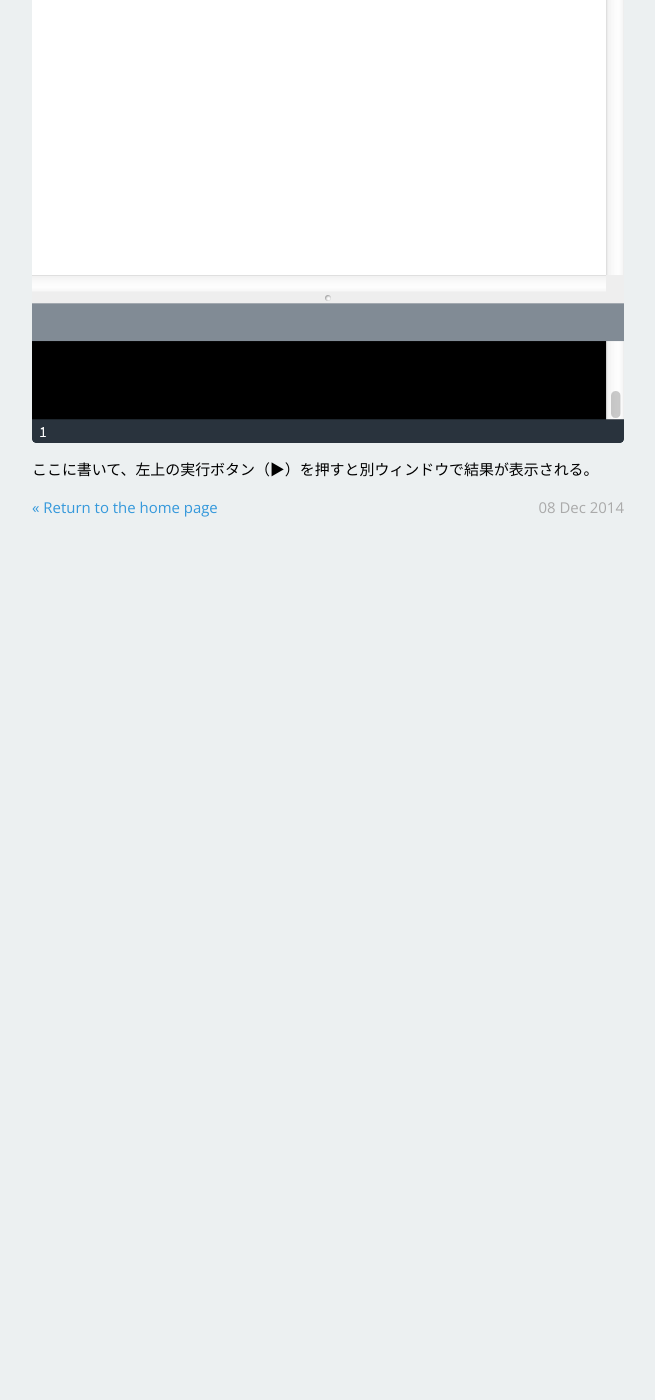
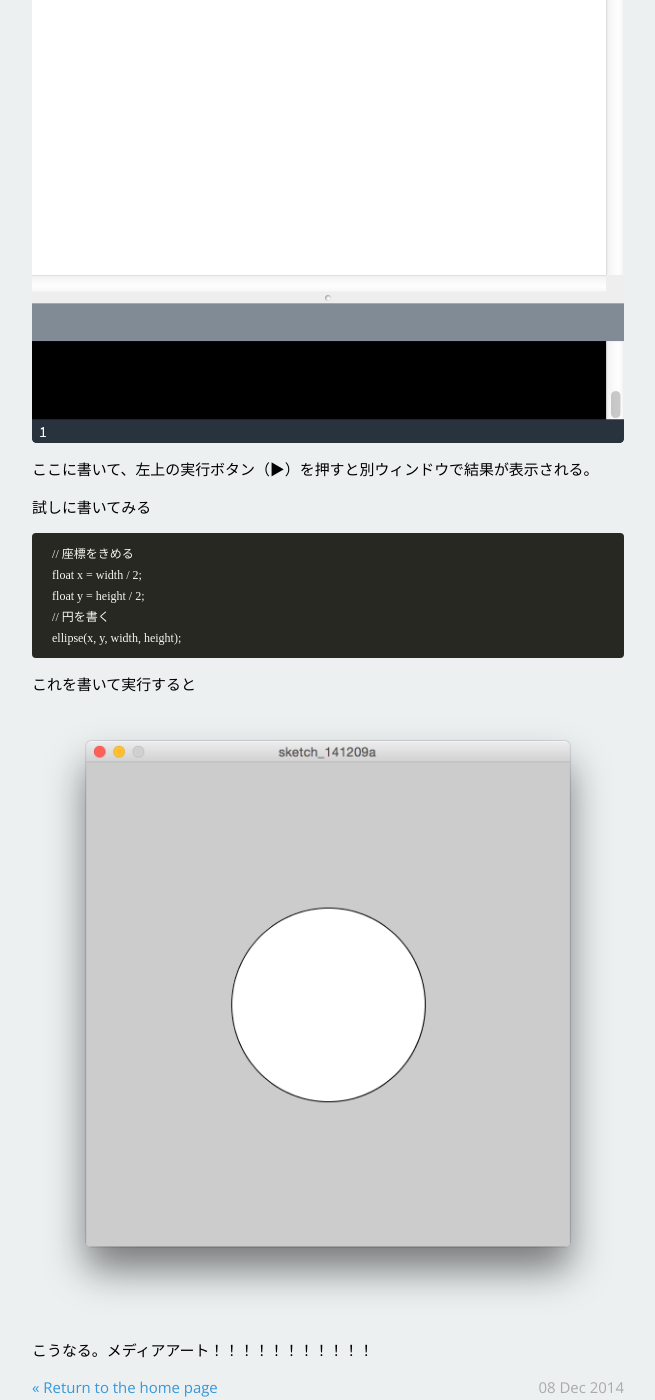
Before and after one commit to takashi/takashi.github.io, a Jekyll site: the page built from _posts/2014-12-08-visual-coding-with-processing.md, in a window 1280 px wide and 1400 px high, scrolled down 2200 px. Shown: the whole window, without its empty margins (312-967 px from the left). Built offline with Jekyll 4.4.1, drawn with Linux system fonts in a browser that asks for light colours; nearby versions of some CDN libraries; some web fonts are replaced; before the commit the page ends 2740 px from its top, so only the background shows below that.

Commit message:
modify post

````diff
--- a/_posts/2014-12-08-visual-coding-with-processing.md
+++ b/_posts/2014-12-08-visual-coding-with-processing.md
@@ -54,17 +54,17 @@ LiT(Life is Tech!)とは中学生、高校生のためのプログラミング
 
 線引きたい、とおもったら
 
-```processing
+{% highlight processing %}
 line(x1, y1, x2, y2);
-```
+{% endhighlight %}
 
 これでよい
 
 0から10の範囲で乱数が欲しいなら
 
-```processing
+{% highlight processing %}
 ramdom(10)
-```
+{% endhighlight %}
 
 これでよい。余計なプレフィックスもつかない(大事)
 もしこれが最初に学ぶ言語だったとしても、「何をすれば何ができるのか」がコードから分かりやすい。
@@ -92,3 +92,19 @@ Mac, Windows, Linuxそれぞれに対応しているので、各々の環境に
 ![{{ site.url }}/image/processing1.png]({{ site.url }}/image/processing1.png)
 
 ここに書いて、左上の実行ボタン（▶）を押すと別ウィンドウで結果が表示される。
+
+試しに書いてみる
+
+{% highlight processing %}
+// 座標をきめる
+float x = width / 2;
+float y = height / 2;
+// 円を書く
+ellipse(x, y, width, height);
+{% endhighlight %}
+
+これを書いて実行すると
+
+![{{ site.url }}/image/processing2.png]({{ site.url }}/image/processing2.png)
+
+こうなる。メディアアート！！！！！！！！！！！
````
Also changed, not shown: image/processing2.png (added).
